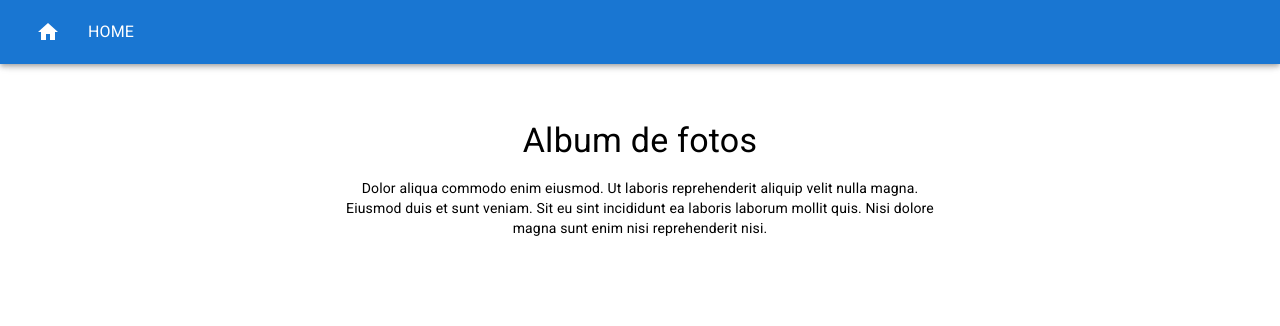
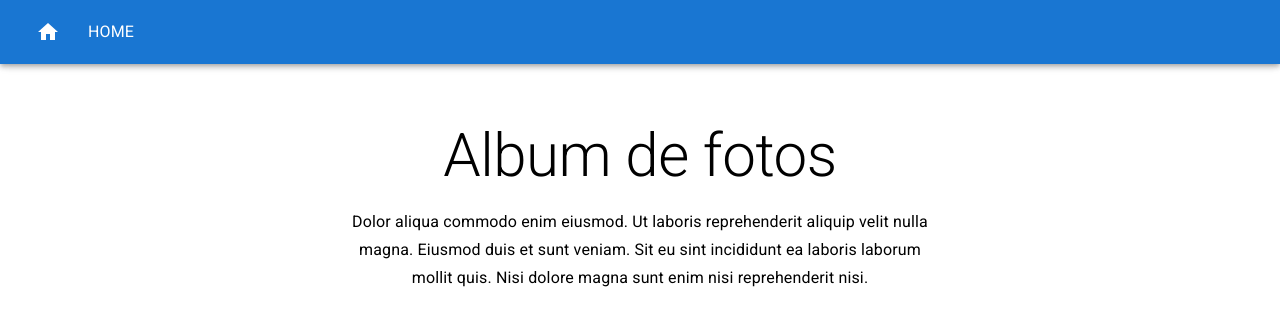
Before and after one commit to treinaweb/treinaweb-MaterialUI-Fundamentos, a React (Create React App) app: page / in a window 1280 px wide. Shown: the top 326 px of the page. Built offline with nearby package versions, Linux system fonts and the light colour scheme.

Commit message:
03:13 - MediaQuery

```diff
--- a/src/App.js
+++ b/src/App.js
@@ -3,15 +3,18 @@ import './App.css';
 import Box from '@mui/material/Box'
 import { Header } from './ui/surfaces/header/header';
 import { Typography } from '@mui/material';
-
+import { useTheme } from '@mui/material/styles'
+import useMediaQuery from '@mui/material/useMediaQuery';
 function App() {
+  const theme = useTheme()
+  const matches = useMediaQuery(theme.breakpoints.down('sm'))
   return (
     <Box >
       <Header />
       <main>
         <Box sx={{ pt: 15, maxWidth: 'sm', mx: 'auto' }} component={'section'} >
-          <Typography component={'h1'} variant='h4' align='center'>Album de fotos</Typography>
-          <Typography paragraph variant='body2' align='center'
+          <Typography component={'h1'} variant={matches ? 'h4' : 'h2'} align='center'>Album de fotos</Typography>
+          <Typography paragraph variant={matches ? 'body2' : 'subtitle1'} align='center'
             sx={{ mt: 2 }}
           >
             Dolor aliqua commodo enim eiusmod. Ut laboris
```
